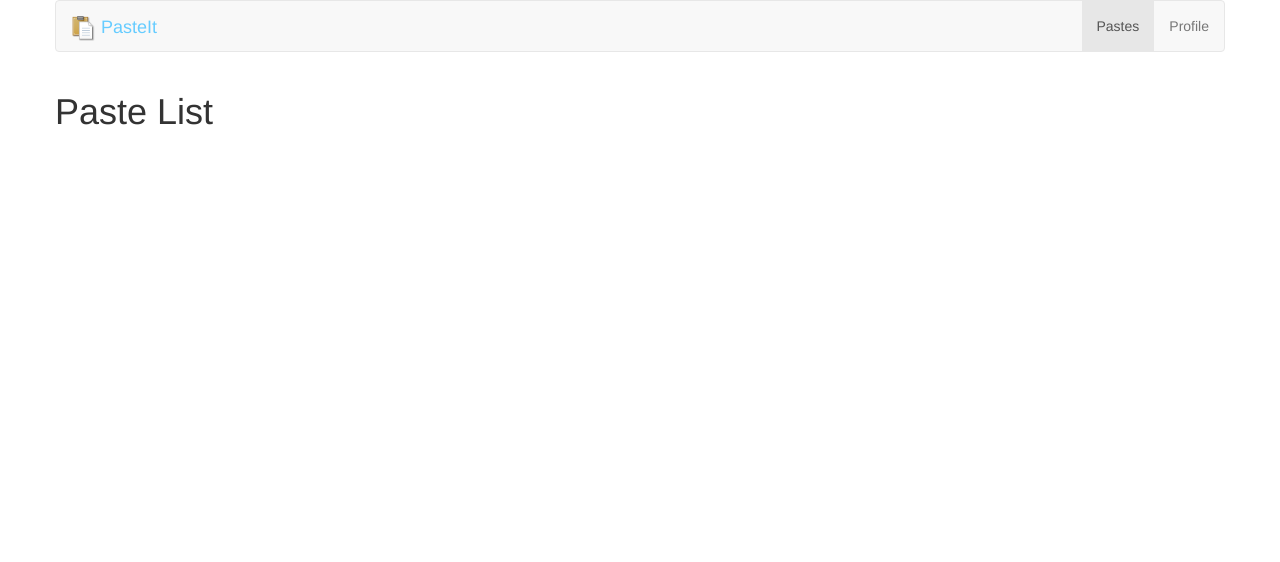
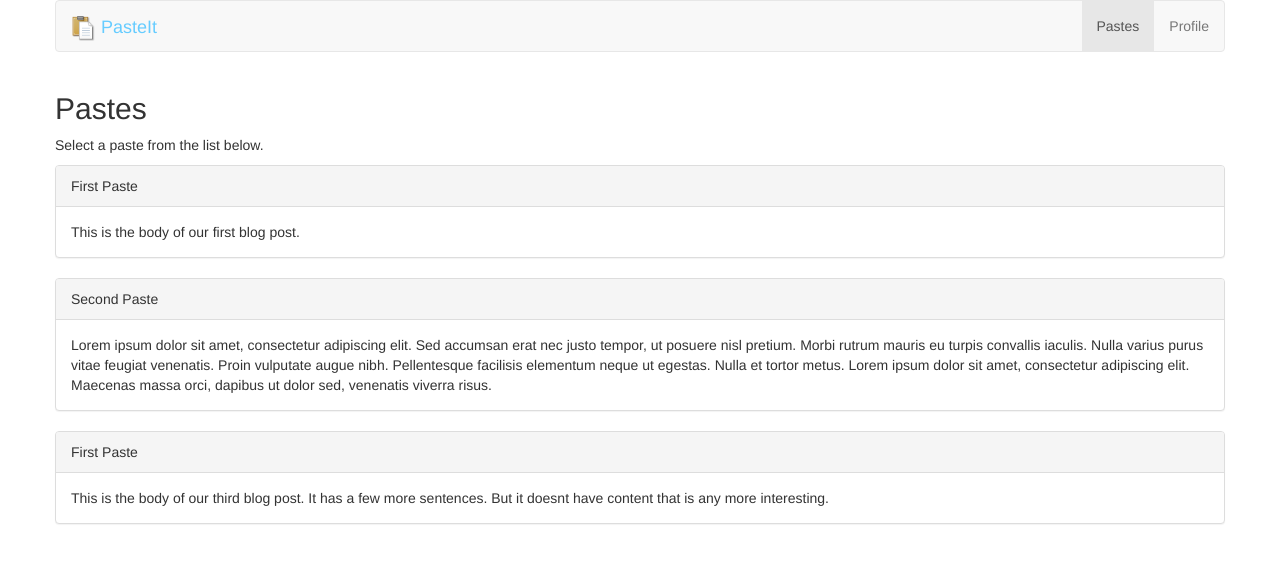
Before and after one commit to bregmi1/pasteit-fe, an Angular app: page /pastes in a window 1280 px wide. Shown: the top 562 px of the page. Built offline with nearby package versions, Linux system fonts and the light colour scheme.

Commit message:
Implements the PasteListComponent with hard coded data

```diff
--- a/src/app/paste-list/paste-list.component.html
+++ b/src/app/paste-list/paste-list.component.html
@@ -1 +1,6 @@
-<h1>Paste List</h1>
+<h2>Pastes</h2>
+<p>Select a paste from the list below.</p>
+<div *ngFor="let paste of pastes" class="panel panel-default">
+    <div class="panel-heading">{{paste.title}}</div>
+    <div class="panel-body">{{paste.body}}</div>
+</div>
--- a/src/app/paste-list/paste-list.component.ts
+++ b/src/app/paste-list/paste-list.component.ts
@@ -5,4 +5,38 @@ import { Component } from '@angular/core';
     templateUrl: './paste-list.component.html',
     styleUrls:['./paste-list.component.css']
 })
-export class PasteListComponent{}
+export class PasteListComponent{
+    private pastes: object[];
+
+    constructor(){
+        this.pastes = [
+            {
+                "pasteId": 1,
+                "body": "This is the body of our first blog post.",
+                "title": "First Paste",
+                "userId": "1",
+                "lastUpdated": 1493614800000,
+                "createdOn": 1499007681505,
+                "expiresOn": 1553614800000
+            },
+            {
+                "pasteId": 2,
+                "title": "Second Paste",
+                "body": " Lorem ipsum dolor sit amet, consectetur adipiscing elit. Sed accumsan erat nec justo tempor, ut posuere nisl pretium. Morbi rutrum mauris eu turpis convallis iaculis. Nulla varius purus vitae feugiat venenatis. Proin vulputate augue nibh. Pellentesque facilisis elementum neque ut egestas. Nulla et tortor metus. Lorem ipsum dolor sit amet, consectetur adipiscing elit. Maecenas massa orci, dapibus ut dolor sed, venenatis viverra risus.",
+                "userId": "1",
+                "lastUpdated": 1493701200000,
+                "createdOn": 1499007681505,
+                "expiresOn": 1553614800000
+            },
+            {
+                "postId": 3,
+                "title": "First Paste",
+                "body": "This is the body of our third blog post.  It has a few more sentences.  But it doesnt have content that is any more interesting.",
+                "userId": "2",
+                "lastUpdated": 1493701200000,
+                "createdOn": 1499007681505,
+                "expiresOn": 1553614800000
+            }
+        ];
+    }
+}
```
